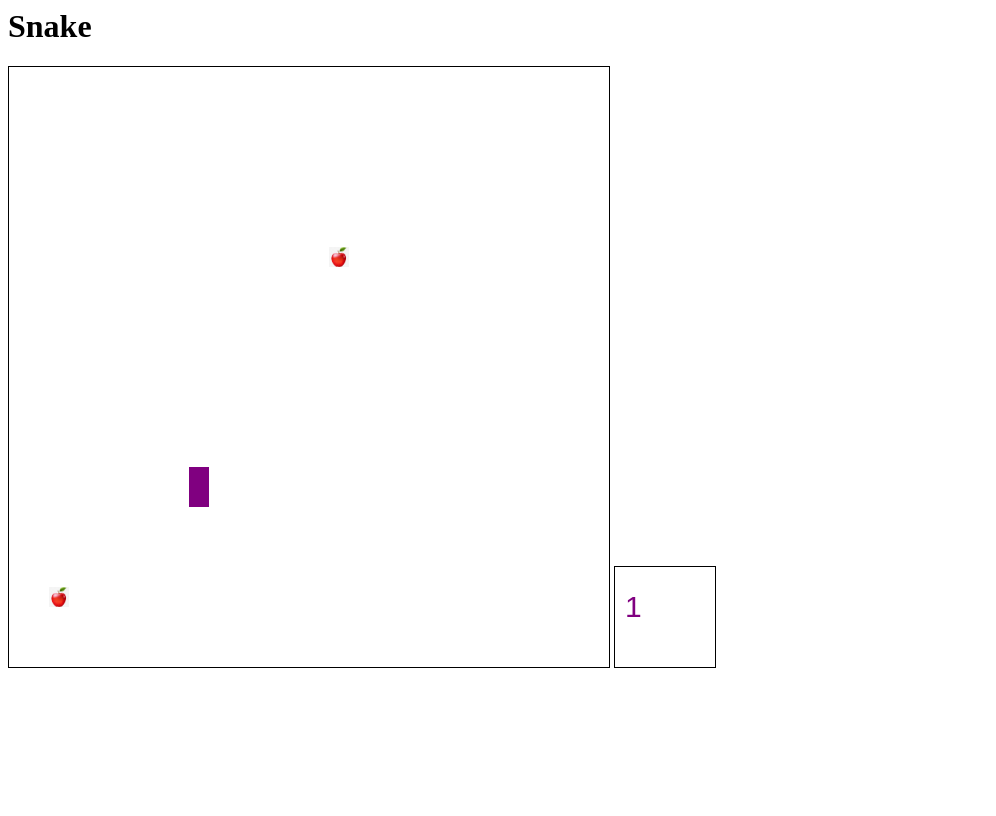
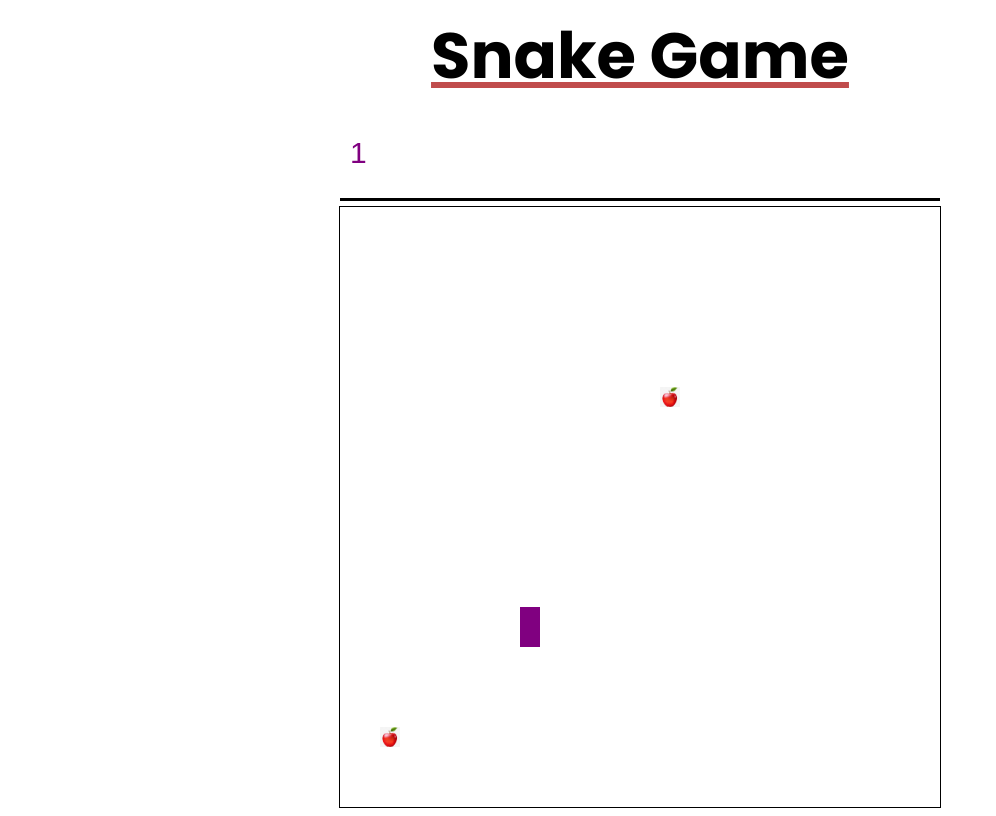
Before and after one commit to rg-km/se-be5-kelompok1, a plain HTML site: page index.html in a window 1280 px wide. Shown: the whole page, without its empty margins (0-996 px from the left). Drawn offline with Linux system fonts and the light colour scheme.

Commit message:
feat: desain baru

```diff
--- a/index.html
+++ b/index.html
@@ -1,15 +1,52 @@
-<html>
-
+<!DOCTYPE html>
+<html lang="en">
 <head>
+    <meta charset="UTF-8">
+    <meta http-equiv="X-UA-Compatible" content="IE=edge">
+    <meta name="viewport" content="width=device-width, initial-scale=1.0">
+    <link rel="preconnect" href="https://fonts.googleapis.com">
+    <link rel="preconnect" href="https://fonts.gstatic.com" crossorigin>
+    <link
+        href="https://fonts.googleapis.com/css2?family=Poppins:ital,wght@0,400;0,500;0,600;0,700;0,800;1,500;1,700;1,900&display=swap"
+        rel="stylesheet">
+    <title>Snake Game</title>
+    <style>
+        body{
+            font-family: 'Poppins', sans-serif;
+        }
+        h1{
+            margin: 0;
+            padding-bottom: 30px;
+            text-align: center;
+            font-size: 64px;
+            font-weight: bold;
+            text-decoration: underline #C04C4C;
+        }
+        #apple{
+            display: none;
+        }
+        #lives{
+            display: none;
+        }
+        #score1Board{
+            border-bottom:3px solid #000000;
+            position: relative;
+            display: block;margin: 0 auto;
+            bottom: 5px;
+        }
+        #snakeBoard{
+            border:1px solid #000000;
+            display: block;
+            margin: 0 auto;
+        }
+        </style>
+    <script type="text/javascript" src="script.js"></script>
 </head>
-<script type="text/javascript" src="script.js"></script>
-
 <body onload="draw();">
-    <h1>Snake</h1>
-    <img id="apple" style="display: none;" width="20" height="20" src="Asset/apple.png" alt="Apple">
-    <canvas id="snakeBoard" width="600" height="600" style="border:1px solid #000000;"></canvas>
-    <canvas id="score1Board" width="100" height="100" style="border:1px solid #000000;"></canvas>
-
+    <h1>Snake Game</h1>
+    <img id="apple" width="20" height="20" src="Asset/apple.png" alt="Apple">
+    <img id="lives" width="20" height="20" src="Asset/lives.png" alt="Lives">
+    <canvas id="score1Board" width="600" height="70"></canvas>
+    <canvas id="snakeBoard" width="600" height="600"></canvas>
 </body>
-
 </html>
```
